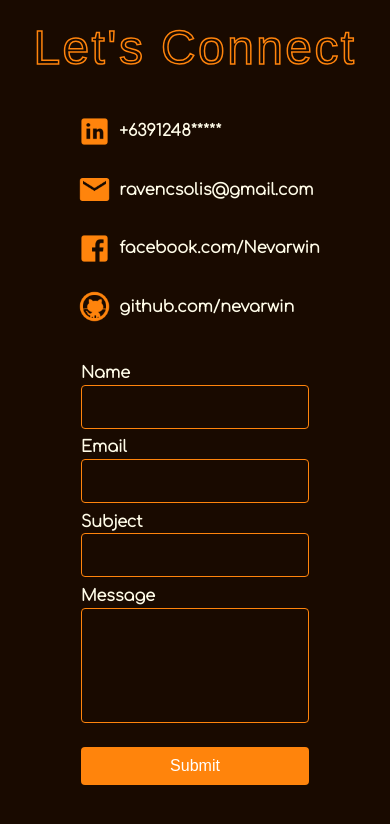
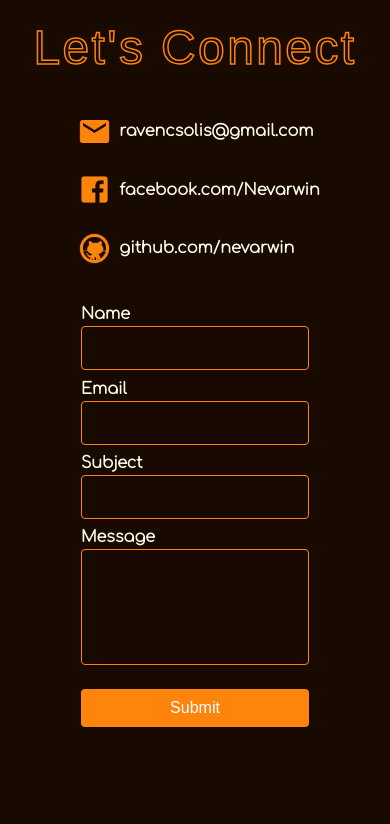
Before and after one commit to nevarwin/Raven-Portfolio, a plain HTML site: page index.html in a window 390 px wide. Shown: the part 4280-5104 px from the top of the page. Drawn offline with Linux system fonts and the light colour scheme; a web font is replaced by a local one.

Commit message:
removed phone number

```diff
--- a/index.html
+++ b/index.html
@@ -154,10 +154,6 @@
         <div class="container">
           <div class="links">
             <div class="pair">
-              <img src="LinkedIn.png" alt="linkedIn" />
-              <h3>+6391248*****</h3>
-            </div>
-            <div class="pair">
               <img src="Email.png" alt="email" />
               <h3>ravencsolis@gmail.com</h3>
             </div>
```
